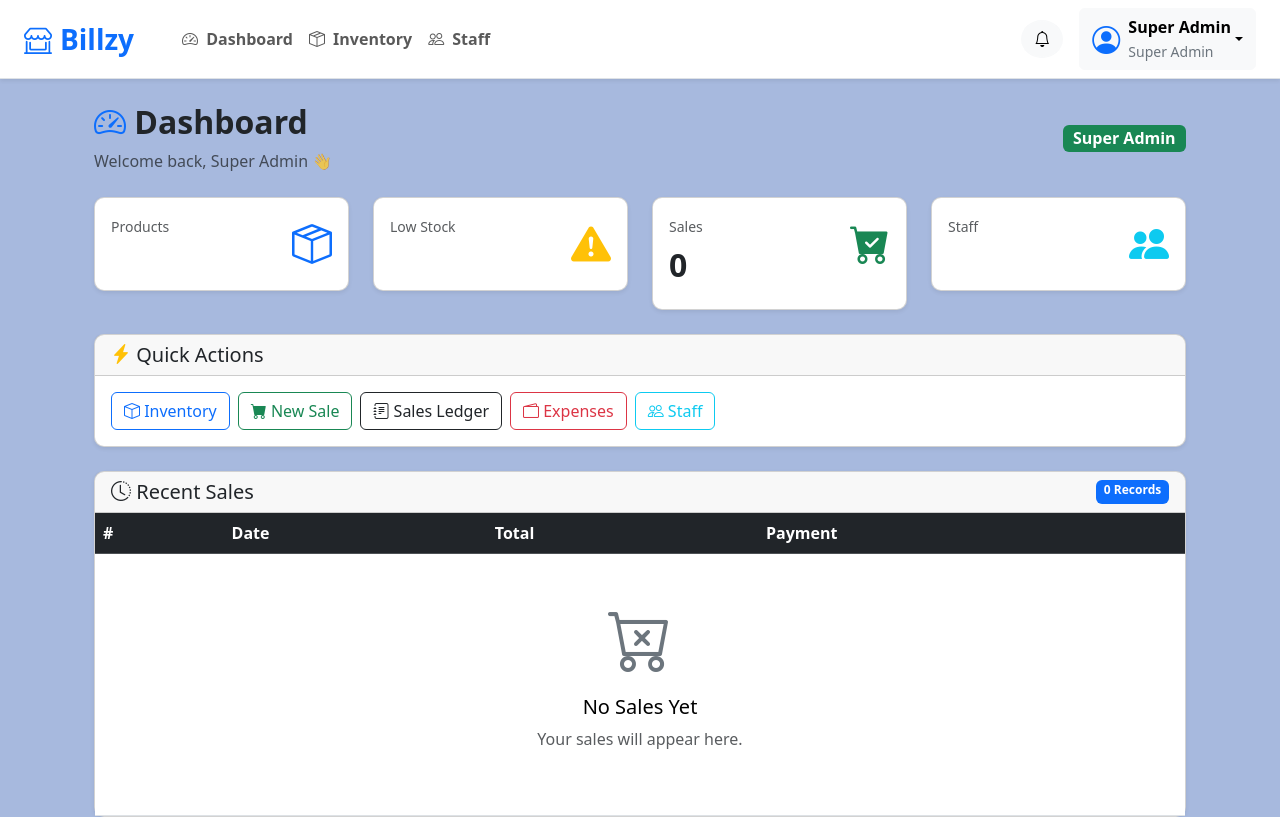
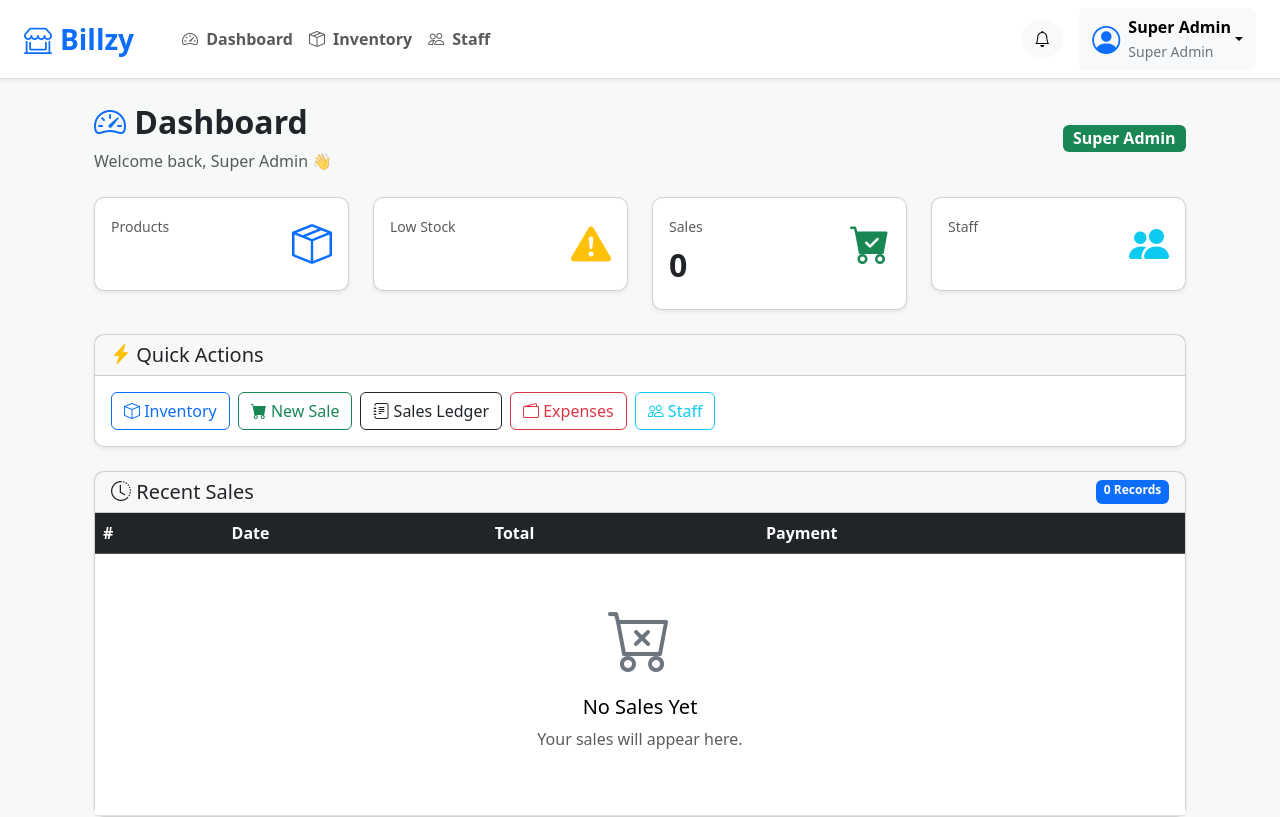
Before and after one commit to savita-ghatte/FYA_Billzy_Team2, a Flask app: page / in a window 1280 px wide. Run offline with Flask 3, Linux system fonts and the light colour scheme; a user stored in the database is signed in.

Commit message:
Update style.css

```diff
--- a/static/css/style.css
+++ b/static/css/style.css
@@ -1,5 +1,5 @@
 body {
-    background-color: #a7b9de;
+    background-color: #f7f8f8;
 }
 
 .card {
```
